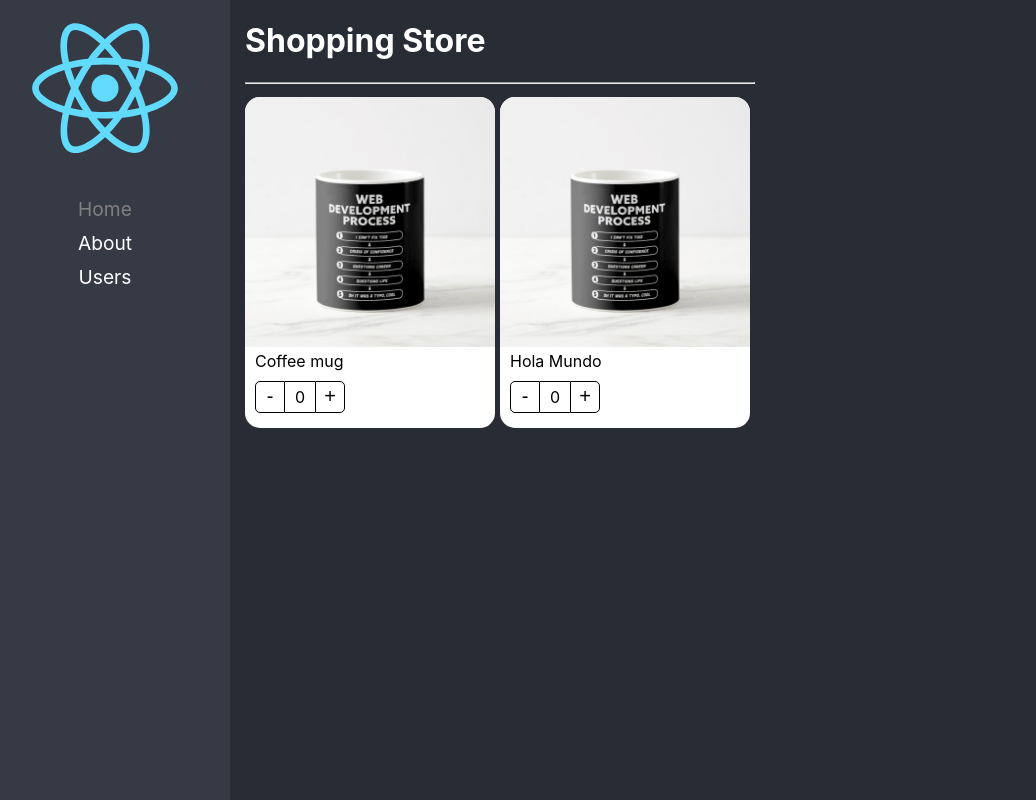
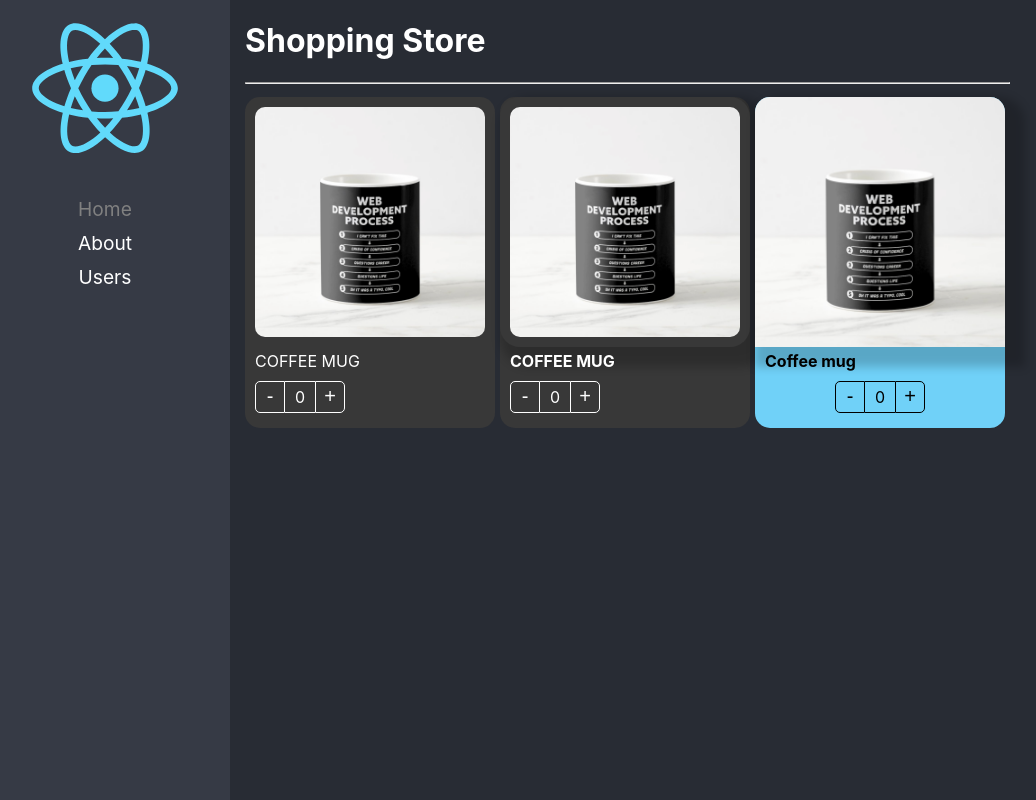
Before and after one commit to AlejooRob/react-typ-p, a React (Create React App) app: page /home in a window 1280 px wide. Shown: the whole page, without its empty margins (20-1056 px from the left). Built offline with nearby package versions, Linux system fonts and the light colour scheme.

Commit message:
Component Extends Styles Listo

```diff
--- a/src/component-patterns/components/ProductButtons.tsx
+++ b/src/component-patterns/components/ProductButtons.tsx
@@ -3,10 +3,17 @@
 
 import styles from '../styles/styles.module.css';
 
-export const ProductButtons = () => {
+export interface Props {
+    className?: string;
+    style?: React.CSSProperties
+}
+export const ProductButtons = ({ className, style }: Props) => {
     const { increaseBy, counter } = useContext(ProductContext);
     return  (
-        <div className={styles.buttonsContainer }>
+        <div
+            className={ `${styles.buttonsContainer} ${ className }` }
+            style= { style }
+        >
                 <button className={ styles.buttonMinus } onClick={ () => increaseBy( -1 )}>-</button>
                 <div className={ styles.countLabel } > { counter } </div>
                 <button className={ styles.buttonAdd } onClick={ () => increaseBy( 1 )}> + </button>
--- a/src/component-patterns/components/ProductCard.tsx
+++ b/src/component-patterns/components/ProductCard.tsx
@@ -1,14 +1,21 @@
-import { createContext } from 'react';
+import { createContext, ReactElement } from 'react';
 import { useProduct } from "../hooks/useProduct";
-import { ProductContextProps, ProductCardProps } from '../interfaces/interfaces';
+import { ProductContextProps, Product } from '../interfaces/interfaces';
 
 import styles from '../styles/styles.module.css';
+
+export interface Props {
+    product: Product;
+    children?:ReactElement | ReactElement[],
+    className?: string;
+    style?: React.CSSProperties
+}
 
 export const ProductContext =  createContext({} as ProductContextProps)
 const  { Provider } = ProductContext;
 
 
-export const ProductCard = ({ children, product }: ProductCardProps) => {
+export const ProductCard = ({ children, product, className, style }: Props) => {
 
     const { counter, increaseBy } =  useProduct();
 
@@ -18,7 +25,10 @@
             increaseBy,
             product
         }} >
-            <div className={styles.productCard}>
+            <div
+                className={`${ styles.productCard } ${ className }`}
+                style= { style }
+            >
                 { children }
             </div>
         </Provider>
--- a/src/component-patterns/components/ProductImage.tsx
+++ b/src/component-patterns/components/ProductImage.tsx
@@ -4,7 +4,13 @@
 import styles from '../styles/styles.module.css';
 import noImage from '../assets/no-image.jpg';
 
-export const ProductImage = ( { img = ''}) => {
+export interface Props {
+    className?: string;
+    img?: string;
+    style?: React.CSSProperties;
+}
+
+export const ProductImage = ( { img = '', className, style }: Props) => {
 
     const { product } = useContext(ProductContext);
     let imgToShow: string;
@@ -18,6 +24,10 @@
     }
 
     return (
-        <img className={ styles.productImg } src={ imgToShow } alt="Product" />
+        <img
+            className={ `${styles.productImg} ${className}` }
+            src={ imgToShow } alt="Product"
+            style= { style }
+        />
     )
 }
--- a/src/component-patterns/components/ProductTitle.tsx
+++ b/src/component-patterns/components/ProductTitle.tsx
@@ -4,11 +4,17 @@
 
 import styles from '../styles/styles.module.css';
 
-export const ProductTitle = ( { title }: {title?: string}) => {
+export interface Props {
+    className?: string;
+    title?: string;
+    style?: React.CSSProperties;
+}
+
+export const ProductTitle = ( { title, className, style }: Props) => {
 
     const  { product } = useContext(ProductContext);
 
     return (
-        <span className= { styles.productDescription }>{ title ? title : product.title }</span>
+        <span className= { `${styles.productDescription} ${className}` } style={ style }>{ title ? title : product.title }</span>
     )
 }
--- a/src/component-patterns/hooks/useProduct.ts
+++ b/src/component-patterns/hooks/useProduct.ts
@@ -1,5 +1,4 @@
 import { useState } from 'react';
-
 
 export const useProduct = () => {
     const [counter, setCounter] = useState(0);
--- a/src/component-patterns/pages/ShoppingPage.tsx
+++ b/src/component-patterns/pages/ShoppingPage.tsx
@@ -1,4 +1,5 @@
 import { ProductButtons, ProductCard, ProductImage, ProductTitle } from '../components';
+import '../styles/custom-styles.css';
 
 const product = {
     id: '1',
@@ -16,16 +17,34 @@
                 flexDirection: 'row',
                 flexWrap: 'wrap'
             }}>
-                <ProductCard product={ product }>
-                    <ProductCard.Image />
+                <ProductCard product={ product } className="bg-dark text-white">
+                    <ProductCard.Image className="custom-image" />
                     <ProductCard.Title title= {''} />
-                    <ProductCard.Buttons />
+                    <ProductCard.Buttons className="custom-bottons" />
                 </ProductCard>
 
-                <ProductCard product={ product }>
-                    <ProductImage />
-                    <ProductTitle title= {'Hola Mundo'} />
-                    <ProductButtons />
+                <ProductCard product={ product } className="bg-dark text-white">
+                    <ProductImage className="custom-image"  style={{ boxShadow: '10px 10px 10px 10px rgba(0,0,0,0.2)'}}/>
+                    <ProductTitle className="text-bold"/>
+                    <ProductButtons className="custom-bottons" />
+                </ProductCard>
+
+                <ProductCard
+                    product={ product }
+                    style={{
+                        backgroundColor: '#70d1f8'
+                    }}
+                >
+                    <ProductImage style={{
+                        boxShadow: '10px 10px 10px 10px rgba(0,0,0,0.2)'
+                    }}/>
+                    <ProductTitle style={{
+                        fontWeight: 'bold'
+                    }}/>
+                    <ProductButtons style={{
+                        display: 'flex',
+                        justifyContent: 'center'
+                    }} />
                 </ProductCard>
             </div>
         </div>
--- /dev/null
+++ b/src/component-patterns/styles/custom-styles.css
@@ -0,0 +1,21 @@
+.bg-dark {
+    background-color: rgb(56, 56, 56);
+}
+.text-white {
+    color: #fff;
+    text-transform: uppercase;
+}
+.text-bold {
+    font-weight: bold;
+}
+.custom-image {
+    padding: 10px;
+    width: calc( 100% - 20px);
+    border-radius: 20px;
+}
+
+.custom-bottons button,
+.custom-bottons div {
+    color: white;
+    border-color: white;
+}
```
Also changed, not shown: src/component-patterns/interfaces/interfaces.ts (+10 -16 lines).
